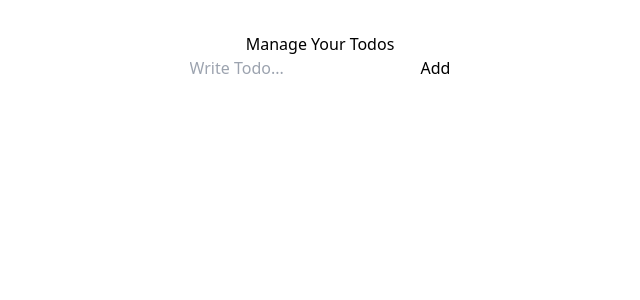
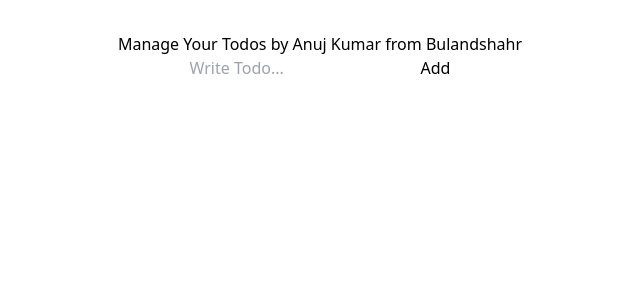
Before and after one commit to saurav-kumar01/Deploy-Project, a React (Vite) app: page / in a window 1280 px wide. Shown: the top 300 px of the page, without its empty margins (320-960 px from the left). Built offline with nearby package versions, Linux system fonts and the light colour scheme.

Commit message:
change Main file

```diff
--- a/src/App.jsx
+++ b/src/App.jsx
@@ -47,7 +47,7 @@ function App() {
       <div className="bg-[#172842] min-h-screen py-8">
         <div className="w-full max-w-2xl mx-auto shadow-md rounded-lg px-4 py-3 text-white">
           <h1 className="text-2xl font-bold text-center mb-8 mt-2">
-            Manage Your Todos
+            Manage Your Todos by Anuj Kumar from Bulandshahr
           </h1>
           <div className="mb-4">{/* Todo form goes here */}
             <TodoForm/>
```
